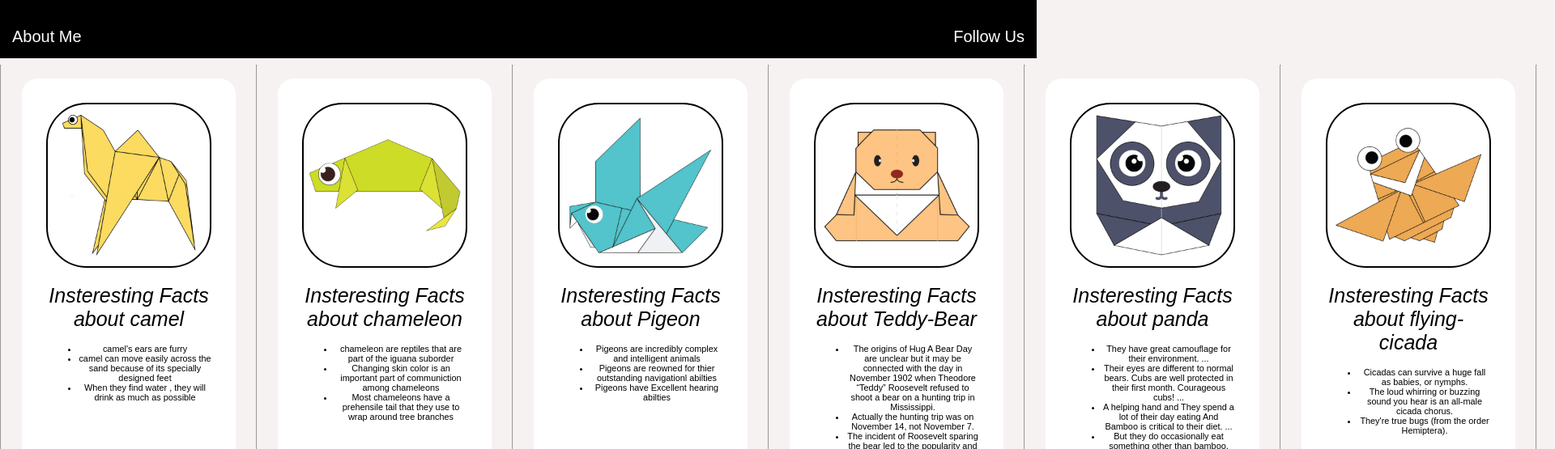
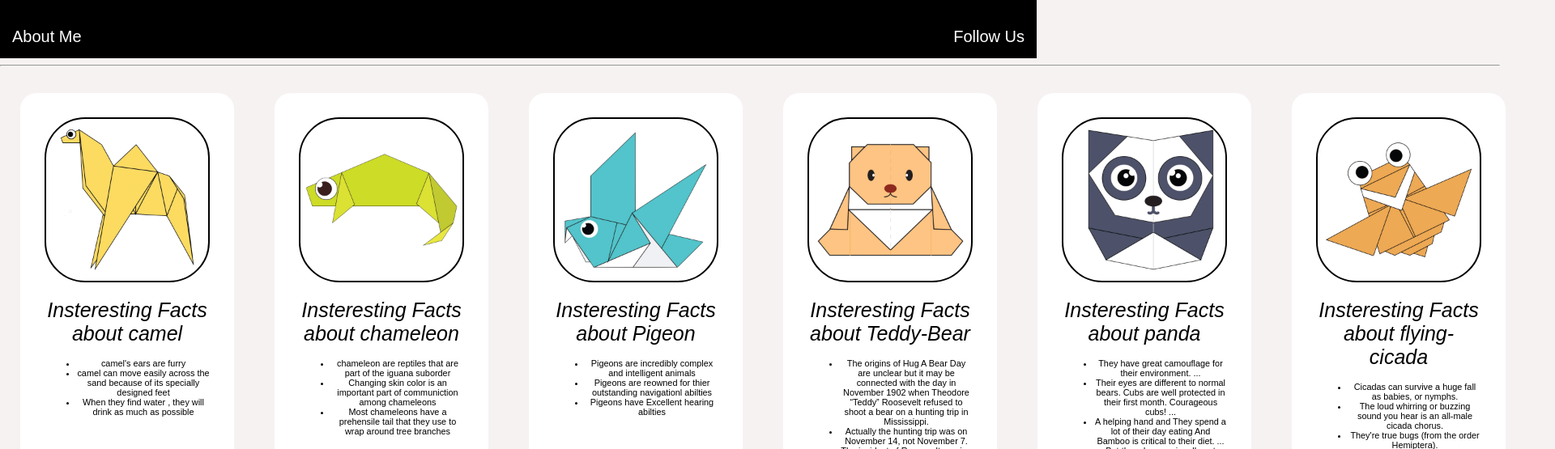
Before and after one commit to gouthamNannuta/origami-website--4, a plain HTML site: page index.html in a window 1280 px wide. Shown: the part 61-616 px from the top of the page at 81% size, 1920 px wide, since content can reach past the window. Drawn offline with Linux system fonts and the light colour scheme.

Commit message:
Update index.html

```diff
--- a/index.html
+++ b/index.html
@@ -23,9 +23,9 @@
             </div>
         </div>
         <center>
+            <hr width=1850>
+            <div class="grid">
 
-            <div class="grid">
-            <hr width=1850>
             <div class="origami">
         <a href="http://origami.me/camel/" target="Blank">
         <img src="camel.png" width="200px" height="200px"></a>
@@ -37,7 +37,6 @@
             <li>When they find water , they will drink as much as possible</li>
         </ul>
     </div>
-        <hr width=500>
     <div class="origami">
         <a href="http://origami.me/chameleon/" target="Blank">
             <img src="chameleon.png" width="200px" height="200px"></a>
@@ -49,7 +48,7 @@
            <li>Most chameleons have a prehensile tail that they use to wrap around tree branches</li>
         </ul>
     </div>
-        <hr width="500">
+
         <div class="origami">
             <a href="http://origami.me/pigeon/" target="Blank">
         <img src="pigeon.png" width="200px" height="200px"></a>
@@ -61,7 +60,6 @@
             <li>Pigeons have Excellent hearing abilties</li>
         </ul>
     </div>
-    <hr width="500" >
     <div class="origami">
 <a href="http://origami.me/teddy-bear/" target="Blank">
     <img src="teddy.png" width="200px" height="200px"></a>
@@ -74,7 +72,7 @@
     <li>The story of Goldilocks And The Three Bears was written in 1837 by Robert Southey who was the Poet Laureate at the time.</li>
 </ul>
 </div>
-<hr width="500">
+
 <div class="origami">
     <a href="http://origami.me/panda/" target="Blank">
         <img src="panda.png" width="200px" height="200px"></a>
@@ -87,7 +85,7 @@
           <li>But they do occasionally eat something other than bamboo.</li>
         </ul>
     </div>
-    <hr width="500">
+
     <div class="origami">
 <a href="http://origami.me/flying-cicada/" target="Blank">
     <img src="cicada.png" width="200px" height="200px"></a>
@@ -98,8 +96,11 @@
         <li>The loud whirring or buzzing sound you hear is an all-male cicada chorus.</li>
         <li>They're true bugs (from the order Hemiptera).</li>
     </ul>
+
 </div>
-    <hr width="500">
+</div>
+<br>
+ <hr width="500">
     <div class="origami">
 <a href="https://youtu.be/kHv_iOw3Zx8" target="Blank">
     <img src="download.jpg" width="200px" height="200px"></a>
@@ -111,7 +112,7 @@
         <li>In the Alola region, Vulpix has adapted to snowy mountain peaks and developed a snowy white pelt.</li><li> It has pale blue paws, blue eyes, and dark blue insides its ears.</li>
     </ul>
 </div>
-</div>
+
 
 </center>
 </body>
```
